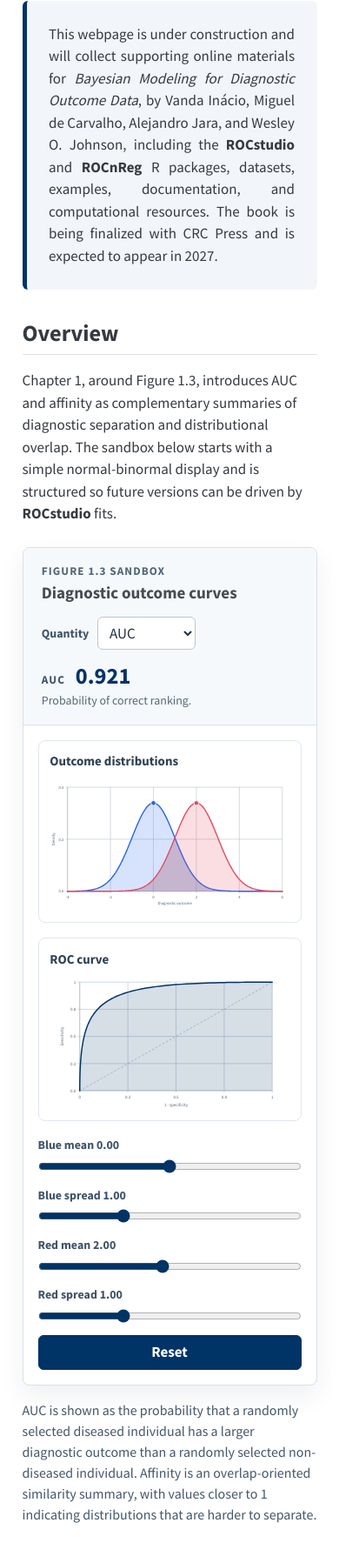
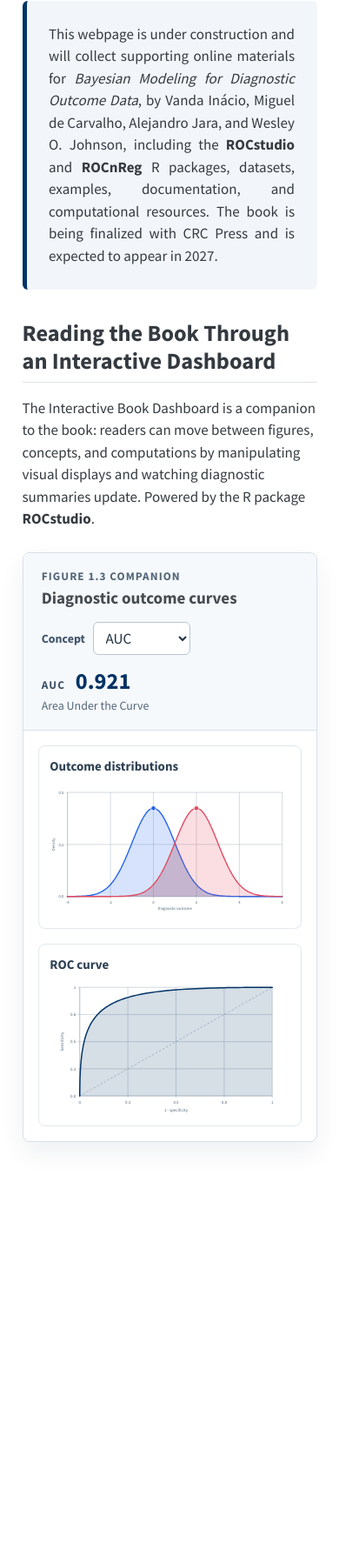
Before and after one commit to BayesStats/rocstudio, a plain HTML site: page index.html in a window 390 px wide. Shown: the part 609-2398 px from the top of the page at 87% size. After the commit the page ends 2016 px from the top, so only its background shows below. Drawn offline with Linux system fonts and the light colour scheme.

Commit message:
Refine interactive dashboard copy

```diff
--- a/assets/roc-dashboard.js
+++ b/assets/roc-dashboard.js
@@ -8,21 +8,6 @@
   const metricLabel = document.getElementById("roc-metric-label");
   const metricValue = document.getElementById("roc-metric-value");
   const metricCaption = document.getElementById("roc-metric-caption");
-  const resetButton = document.getElementById("roc-reset");
-
-  const controls = {
-    blueMean: document.getElementById("roc-blue-mean"),
-    blueSd: document.getElementById("roc-blue-sd"),
-    redMean: document.getElementById("roc-red-mean"),
-    redSd: document.getElementById("roc-red-sd")
-  };
-
-  const labels = {
-    blueMean: controls.blueMean.closest("label").querySelector("span"),
-    blueSd: controls.blueSd.closest("label").querySelector("span"),
-    redMean: controls.redMean.closest("label").querySelector("span"),
-    redSd: controls.redSd.closest("label").querySelector("span")
-  };
 
   const defaults = {
     blue: { mean: 0, sd: 1 },
@@ -34,6 +19,11 @@
     blue: { ...defaults.blue },
     red: { ...defaults.red },
     metric: defaults.metric
+  };
+
+  const dragRanges = {
+    blue: { min: -2.5, max: 2.5 },
+    red: { min: -0.5, max: 4.8 }
   };
 
   const colors = {
@@ -146,16 +136,7 @@
   }
 
   function setControlValues() {
-    controls.blueMean.value = state.blue.mean;
-    controls.blueSd.value = state.blue.sd;
-    controls.redMean.value = state.red.mean;
-    controls.redSd.value = state.red.sd;
     metricChoice.value = state.metric;
-
-    labels.blueMean.textContent = `Blue mean ${state.blue.mean.toFixed(2)}`;
-    labels.blueSd.textContent = `Blue spread ${state.blue.sd.toFixed(2)}`;
-    labels.redMean.textContent = `Red mean ${state.red.mean.toFixed(2)}`;
-    labels.redSd.textContent = `Red spread ${state.red.sd.toFixed(2)}`;
   }
 
   function drawAxes(svg, view, xScale, yScale, xTicks, yTicks, xLabel, yLabel) {
@@ -209,11 +190,9 @@
 
   function onPointerMove(event) {
     if (!drag) return;
-    const control = drag.group === "blue" ? controls.blueMean : controls.redMean;
-    const min = Number(control.min);
-    const max = Number(control.max);
+    const range = dragRanges[drag.group];
     const next = drag.startMean + dataXFromPointer(event) - drag.startX;
-    state[drag.group].mean = clamp(next, min, max);
+    state[drag.group].mean = clamp(next, range.min, range.max);
     setControlValues();
     render();
   }
@@ -361,11 +340,11 @@
     if (state.metric === "auc") {
       metricLabel.textContent = "AUC";
       metricValue.textContent = formatNumber(auc());
-      metricCaption.textContent = "Probability of correct ranking.";
+      metricCaption.textContent = "Area Under the Curve";
     } else {
-      metricLabel.textContent = "Affinity";
+      metricLabel.textContent = "affinity";
       metricValue.textContent = formatNumber(affinity());
-      metricCaption.textContent = "Distributional similarity.";
+      metricCaption.textContent = "Distributional affinity";
     }
   }
 
@@ -376,27 +355,12 @@
   }
 
   function updateFromControls() {
-    state.blue.mean = Number(controls.blueMean.value);
-    state.blue.sd = Number(controls.blueSd.value);
-    state.red.mean = Number(controls.redMean.value);
-    state.red.sd = Number(controls.redSd.value);
     state.metric = metricChoice.value;
     setControlValues();
     render();
   }
 
-  Object.values(controls).forEach((control) => {
-    control.addEventListener("input", updateFromControls);
-  });
-
   metricChoice.addEventListener("change", updateFromControls);
-  resetButton.addEventListener("click", () => {
-    state.blue = { ...defaults.blue };
-    state.red = { ...defaults.red };
-    state.metric = defaults.metric;
-    setControlValues();
-    render();
-  });
 
   window.addEventListener("pointermove", onPointerMove);
   window.addEventListener("pointerup", endDrag);
--- a/index.html
+++ b/index.html
@@ -132,8 +132,8 @@ pre > code.sourceCode > span > a:first-child::before { text-decoration: underlin
 <span class="menu-text">Welcome</span></a>
   </li>
   <li class="nav-item">
-    <a class="nav-link" href="#overview">
-<span class="menu-text">Overview</span></a>
+    <a class="nav-link" href="#dashboard">
+<span class="menu-text">Dashboard</span></a>
   </li>
   <li class="nav-item">
     <a class="nav-link disabled" href="#" tabindex="-1" aria-disabled="true">
@@ -164,7 +164,7 @@ pre > code.sourceCode > span > a:first-child::before { text-decoration: underlin
 
   <ul>
   <li><a href="#welcome" id="toc-welcome" class="nav-link active" data-scroll-target="#welcome">Welcome</a></li>
-  <li><a href="#overview" id="toc-overview" class="nav-link" data-scroll-target="#overview">Overview</a></li>
+  <li><a href="#dashboard" id="toc-dashboard" class="nav-link" data-scroll-target="#dashboard">Dashboard</a></li>
   </ul>
 </nav>
     </div>
@@ -265,26 +265,26 @@ pre > code.sourceCode > span > a:first-child::before { text-decoration: underlin
 
 
 </section>
-<section id="overview" class="level2">
-<h2 class="anchored" data-anchor-id="overview">Overview</h2>
-<p>Chapter 1, around Figure 1.3, introduces AUC and affinity as complementary summaries of diagnostic separation and distributional overlap. The sandbox below starts with a simple normal-binormal display and is structured so future versions can be driven by <strong>ROCstudio</strong> fits.</p>
+<section id="dashboard" class="level2">
+<h2 class="anchored" data-anchor-id="dashboard">Reading the Book Through an Interactive Dashboard</h2>
+<p>The Interactive Book Dashboard is a companion to the book: readers can move between figures, concepts, and computations by manipulating visual displays and watching diagnostic summaries update. Powered by the R package <strong>ROCstudio</strong>.</p>
 <div id="fig13-dashboard" class="roc-dashboard">
   <div class="roc-dashboard-bar">
     <div>
-      <p class="roc-kicker">Figure 1.3 sandbox</p>
+      <p class="roc-kicker">Figure 1.3 companion</p>
       <h3>Diagnostic outcome curves</h3>
     </div>
     <label class="roc-metric-picker" for="roc-metric-choice">
-      <span>Quantity</span>
+      <span>Concept</span>
       <select id="roc-metric-choice">
         <option value="auc">AUC</option>
-        <option value="affinity">Affinity</option>
+        <option value="affinity">affinity</option>
       </select>
     </label>
     <div class="roc-metric-readout" aria-live="polite">
       <span id="roc-metric-label">AUC</span>
       <strong id="roc-metric-value">0.000</strong>
-      <span id="roc-metric-caption">Probability of correct ranking.</span>
+      <span id="roc-metric-caption">Area Under the Curve</span>
     </div>
   </div>
   <div class="roc-dashboard-body">
@@ -296,28 +296,8 @@ pre > code.sourceCode > span > a:first-child::before { text-decoration: underlin
       <div class="roc-panel-title">ROC curve</div>
       <svg id="roc-roc-plot" class="roc-svg" role="img" aria-label="ROC curve implied by the selected outcome distributions"></svg>
     </div>
-    <div class="roc-controls" aria-label="Distribution controls">
-      <label>
-        <span>Blue mean</span>
-        <input id="roc-blue-mean" type="range" min="-2.5" max="2.5" step="0.05">
-      </label>
-      <label>
-        <span>Blue spread</span>
-        <input id="roc-blue-sd" type="range" min="0.45" max="2.2" step="0.05">
-      </label>
-      <label>
-        <span>Red mean</span>
-        <input id="roc-red-mean" type="range" min="-0.5" max="4.8" step="0.05">
-      </label>
-      <label>
-        <span>Red spread</span>
-        <input id="roc-red-sd" type="range" min="0.45" max="2.2" step="0.05">
-      </label>
-      <button id="roc-reset" type="button">Reset</button>
-    </div>
   </div>
 </div>
-<p class="roc-footnote">AUC is shown as the probability that a randomly selected diseased individual has a larger diagnostic outcome than a randomly selected non-diseased individual. Affinity is an overlap-oriented similarity summary, with values closer to 1 indicating distributions that are harder to separate.</p>
 </section>
 <script src="assets/roc-dashboard.js"></script>
 </main></div>
--- a/styles.css
+++ b/styles.css
@@ -140,8 +140,7 @@ main.content h2 {
   margin: 0;
 }
 
-.roc-metric-picker span,
-.roc-controls span {
+.roc-metric-picker span {
   color: #3e5368;
   font-size: 0.82rem;
   font-weight: 700;
@@ -212,44 +211,6 @@ main.content h2 {
   width: 100%;
 }
 
-.roc-controls {
-  align-items: end;
-  display: grid;
-  gap: 0.85rem;
-  grid-column: 1 / -1;
-  grid-template-columns: repeat(4, minmax(130px, 1fr)) auto;
-}
-
-.roc-controls label {
-  display: grid;
-  gap: 0.35rem;
-  margin: 0;
-}
-
-.roc-controls input[type="range"] {
-  accent-color: #003366;
-  width: 100%;
-}
-
-#roc-reset {
-  background: #003366;
-  border: 1px solid #003366;
-  border-radius: 6px;
-  color: #fff;
-  font-weight: 700;
-  min-height: 2.25rem;
-  padding: 0.35rem 0.8rem;
-}
-
-#roc-reset:hover {
-  background: #004b82;
-}
-
-.roc-footnote {
-  color: #44576a;
-  font-size: 0.94rem;
-}
-
 .roc-axis line,
 .roc-axis path {
   stroke: #9aaabc;
@@ -276,16 +237,7 @@ main.content h2 {
 
 @media (max-width: 900px) {
   .roc-dashboard-bar,
-  .roc-dashboard-body,
-  .roc-controls {
+  .roc-dashboard-body {
     grid-template-columns: 1fr;
   }
-
-  .roc-controls {
-    align-items: stretch;
-  }
-
-  #roc-reset {
-    width: 100%;
-  }
 }
```
